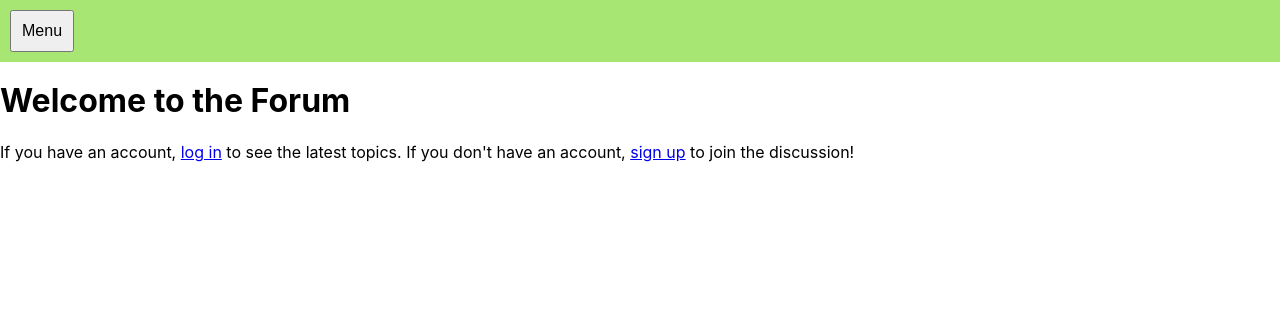
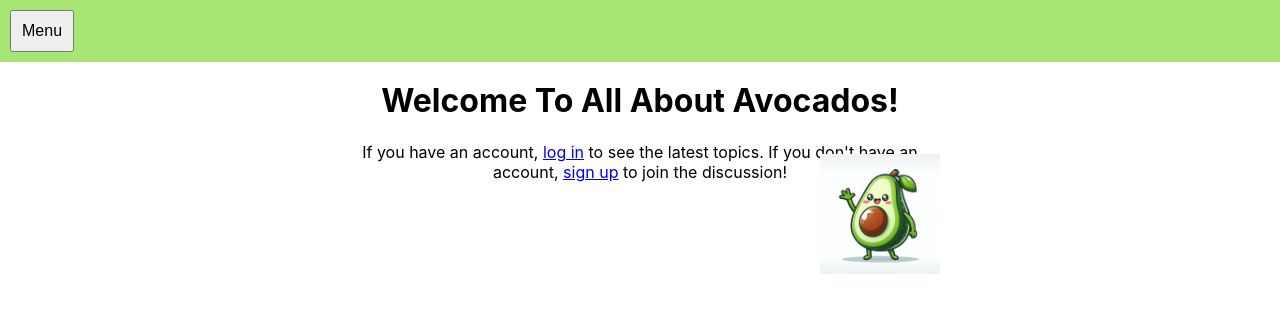
Before and after one commit to tdalbavie/Forum, a React (Create React App) app in the folder client/: page / in a window 1280 px wide. Shown: the top 312 px of the page. Built offline with nearby package versions, Linux system fonts and the light colour scheme.

Commit message:
added homescreen style

```diff
--- /dev/null
+++ b/client/src/pages/HomePage.css
@@ -0,0 +1,44 @@
+/* HomePage.css */
+
+.home-container {
+    padding-top: 60px;
+    display: flex;
+    flex-direction: column;
+    align-items: center;
+    text-align: center;
+    margin: 0 auto;
+    max-width: 600px; /* Limit the maximum width */
+  }
+
+  .home-welcome {
+    margin-bottom: 20px;
+  }
+
+  .home-login-signup {
+    margin-top: 20px;
+  }
+
+  .home-title {
+    position: relative;
+    display: inline-block; /* Makes the container fit the content */
+  }
+
+  .home-avocado-image {
+    position: absolute;
+    top: 100%; /* Pushes the image right below the title */
+    right: 0; /* Aligns the image to the right side of the title */
+    width: 80px; /* Adjust width as needed */
+    height: auto; /* Maintain aspect ratio */
+    transform: translateX(120%); /* Adjust horizontal positioning */
+    transform: translateY(-40%);
+  }
+
+  @media (min-width: 768px) {
+    .home-avocado-image {
+      width: 120px; /* Larger image for tablet screens and larger */
+    }
+  }
+
+  @media (min-width: 1024px) {
+    /* Styles for desktop screens and larger go here */
+  }
--- a/client/src/pages/HomePage.js
+++ b/client/src/pages/HomePage.js
@@ -2,6 +2,7 @@ import React from 'react';
 import { useUser } from '../context/UserContext';
 import { Link } from 'react-router-dom';
 import Navbar from '../components/Navbar';
+import './HomePage.css';
 
 function HomePage() {
   const { user, logout } = useUser();
@@ -9,19 +10,27 @@ function HomePage() {
   return (
     <>
       <Navbar />
-      <div style={{ paddingTop: '60px' }}>
-        <h1>Welcome to the Forum</h1>
+      <div className="home-container">
+        <div className="home-title">
+          <h1>Welcome To All About Avocados!</h1>
+          <img src={require('../images/wavingAvocado.jpeg')} alt="Waving Avocado" className="home-avocado-image" />
+            <div className="home-welcome">
             {user ? (
               <>
                 <p>Welcome, {user.username}! You are logged in as {user.role}.</p>
                 <button onClick={logout}>Logout</button>
               </>
             ) : (
+              <div className="home-login-signup">
                 <p>If you have an account, <Link to="/Login">log in</Link> to see the latest topics. If you don't have an account, <Link to="/Signup">sign up</Link> to join the discussion!</p>
+              </div>
             )}
+          </div>
+        </div>
       </div>
     </>
   );
 }
 
+
 export default HomePage;
```
Also changed, not shown: client/src/images/wavingAvocado.jpeg (added), 1 other file (tests, documents, lock files or other folders). Lines whose indentation alone changed are shown as unchanged.
